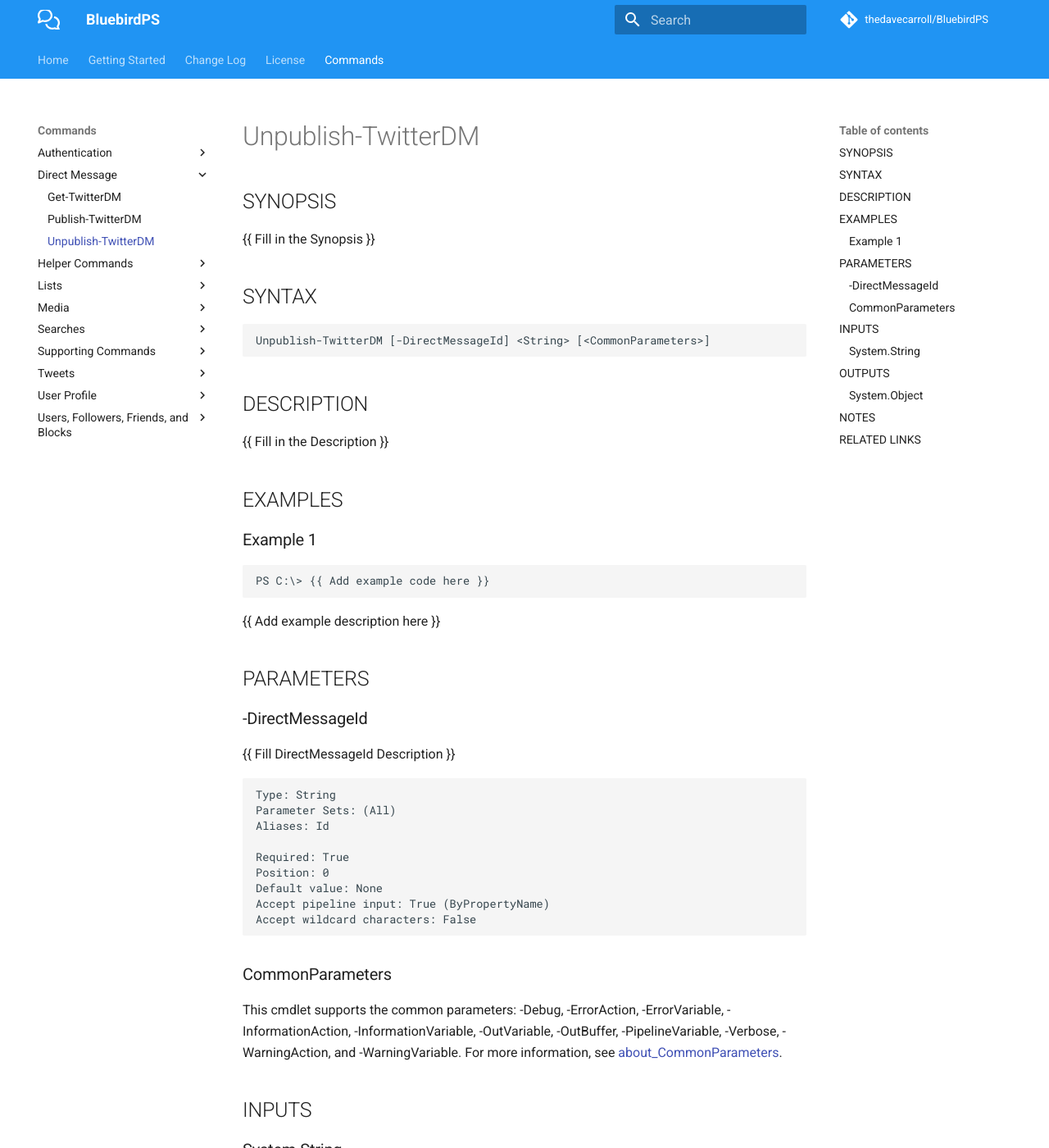
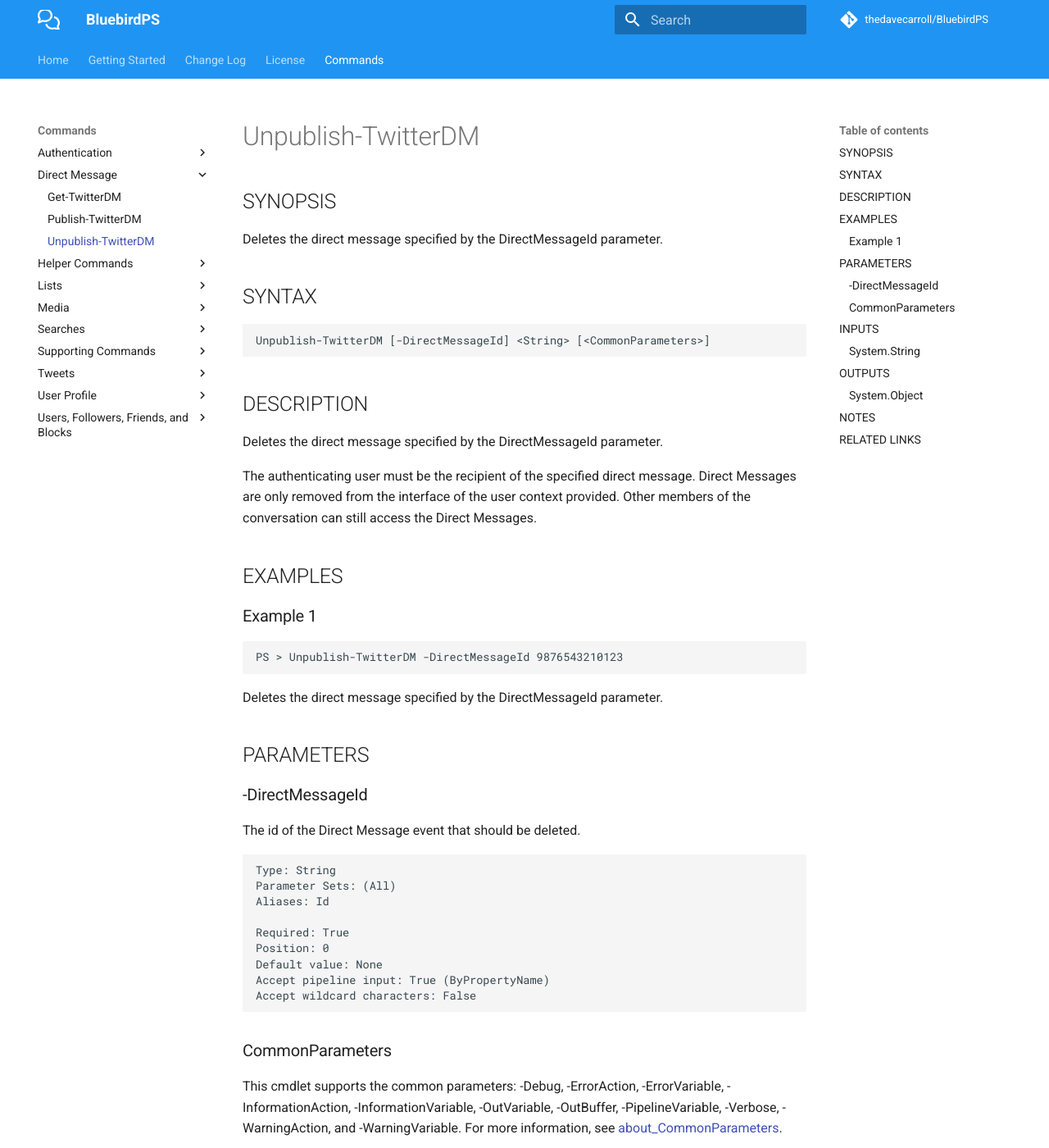
Before and after one commit to thedavecarroll/BluebirdPS, an MkDocs documentation site: the page built from docs/Direct Message/Unpublish-TwitterDM.md, in a window 1280 px wide and 1400 px high. Shown: the whole window at 82% size. Built offline with MkDocs 1.6.1 and Material for MkDocs 9.7.7, drawn with Linux system fonts in a browser that asks for light colours; comment, search, counter and statistics services are not loaded; some of the changed text lies outside the part shown.

Commit message:
add direct message docs

````diff
--- a/docs/Direct Message/Unpublish-TwitterDM.md
+++ b/docs/Direct Message/Unpublish-TwitterDM.md
@@ -1,37 +1,45 @@
 ---
 external help file: BluebirdPS-help.xml
 Module Name: BluebirdPS
-online version: https://bluebirdps.anovelidea.org/en/latest/Unpublish-TwitterDM
+online version: https://bluebirdps.anovelidea.org/en/latest/Direct+Message/Unpublish-TwitterDM
 schema: 2.0.0
 ---
 
 # Unpublish-TwitterDM
 
 ## SYNOPSIS
-{{ Fill in the Synopsis }}
+
+Deletes the direct message specified by the DirectMessageId parameter.
 
 ## SYNTAX
 
-```
+```powershell
 Unpublish-TwitterDM [-DirectMessageId] <String> [<CommonParameters>]
 ```
 
 ## DESCRIPTION
-{{ Fill in the Description }}
+
+Deletes the direct message specified by the DirectMessageId parameter.
+
+The authenticating user must be the recipient of the specified direct message.
+Direct Messages are only removed from the interface of the user context provided.
+Other members of the conversation can still access the Direct Messages.
 
 ## EXAMPLES
 
 ### Example 1
+
 ```powershell
-PS C:\> {{ Add example code here }}
+PS > Unpublish-TwitterDM -DirectMessageId 9876543210123
 ```
 
-{{ Add example description here }}
+Deletes the direct message specified by the DirectMessageId parameter.
 
 ## PARAMETERS
 
 ### -DirectMessageId
-{{ Fill DirectMessageId Description }}
+
+The id of the Direct Message event that should be deleted.
 
 ```yaml
 Type: String
@@ -61,4 +69,10 @@
 
 ## RELATED LINKS
 
-[Online Version](https://bluebirdps.anovelidea.org/en/latest/Unpublish-TwitterDM)
+[Online Version](https://bluebirdps.anovelidea.org/en/latest/Direct+Message/Unpublish-TwitterDM)
+
+[Get-TwitterDM](https://bluebirdps.anovelidea.org/en/latest/Direct+Message/Get-TwitterDM)
+
+[Publish-TwitterDM](https://bluebirdps.anovelidea.org/en/latest/Direct+Message/Publish-TwitterDM)
+
+[Api Reference - DELETE direct_messages/events/destroy](https://developer.twitter.com/en/docs/twitter-api/v1/direct-messages/sending-and-receiving/api-reference/delete-message-event)
````
Also changed, not shown: docs/Direct Message/Get-TwitterDM.md (+4 -4 lines), docs/Direct Message/Publish-TwitterDM.md (+28 -18 lines).
